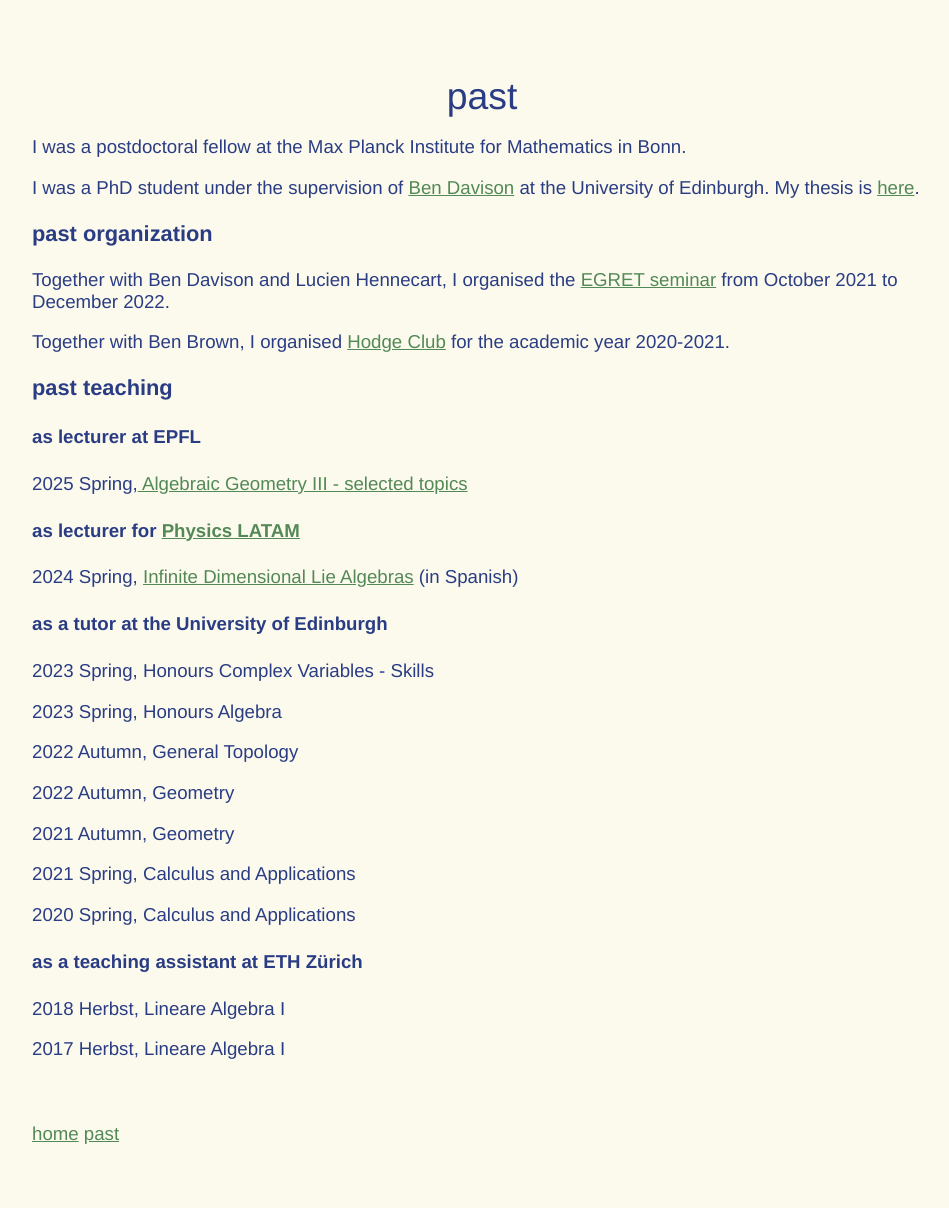
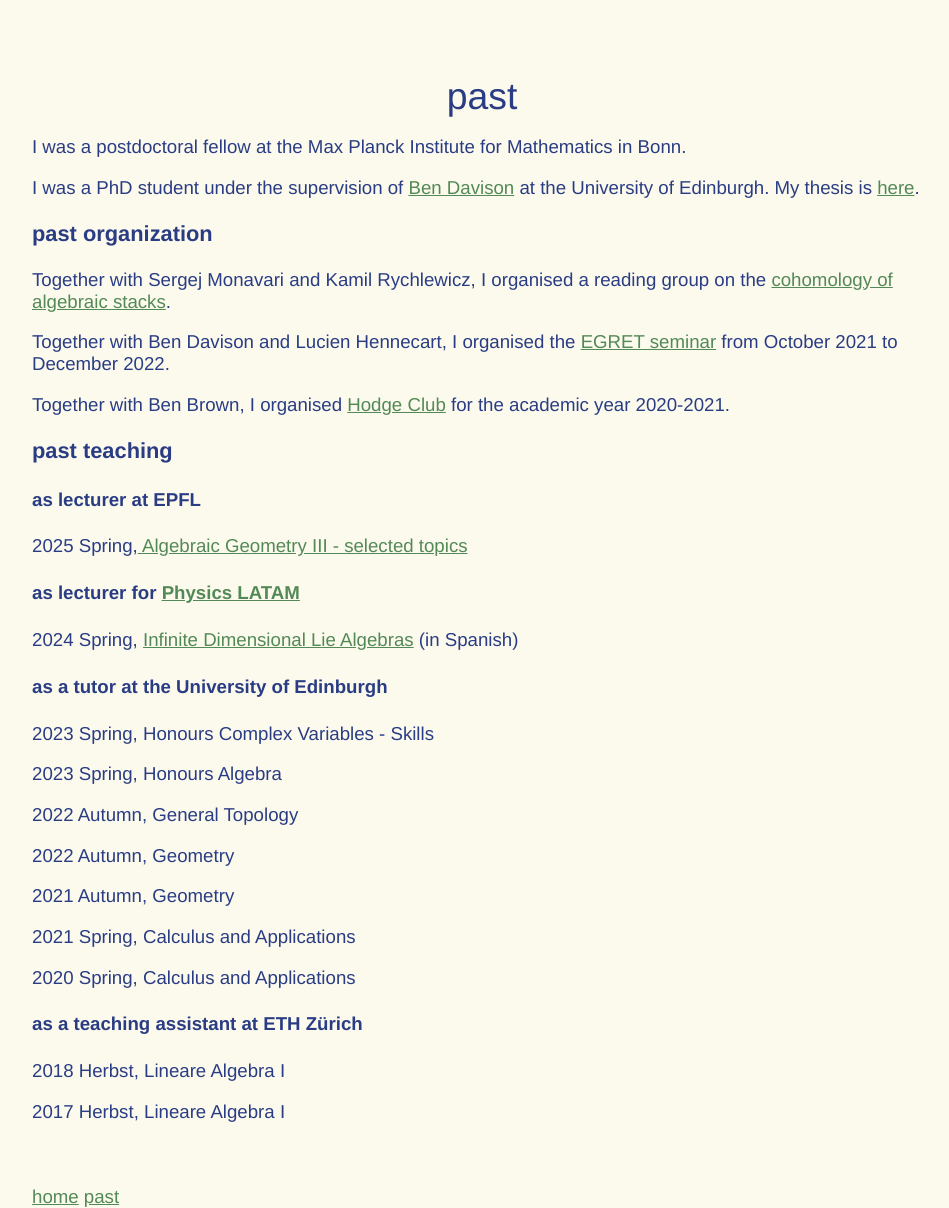
Before and after one commit to SebiSchlegel/SebiSchlegel.github.io, a Jekyll site: the page built from past.md, in a window 1280 px wide. Shown: the whole page, without its empty margins (158-1107 px from the left). Built offline with Jekyll 4.4.1, drawn with Linux system fonts in a browser that asks for light colours; before the commit the page ends 1145 px from its top, so only the background shows below that.

Commit message:
added cohomology of stacks reading group

```diff
--- a/past.md
+++ b/past.md
@@ -9,6 +9,8 @@ I was a postdoctoral fellow at the Max Planck Institute for Mathematics in Bonn.
 I was a PhD student under the supervision of [Ben Davison](https://sites.google.com/site/bendavisonmath/) at the University of Edinburgh. My thesis is [here](https://era.ed.ac.uk/handle/1842/41071).
 
 ### past organization
+
+Together with Sergej Monavari and Kamil Rychlewicz, I organised a reading group on the [cohomology of algebraic stacks](https://sites.google.com/view/sergej-monavari-math/cohomology-of-algebraic-stacks).
 
 Together with Ben Davison and Lucien Hennecart, I organised the
 [EGRET seminar](https://web.archive.org/web/20240705202924/https://www.maths.ed.ac.uk/~lhenneca/EGRET.html)
```
